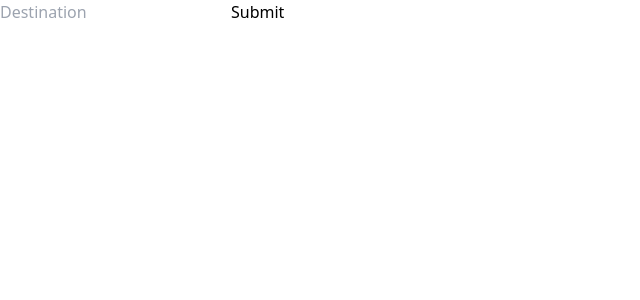
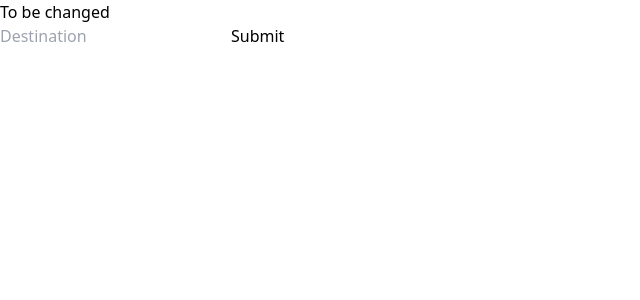
Before and after one commit to BorimirGanchev/HackTues-9, a React (Vite) app in the folder frontend/: page / in a window 1280 px wide. Shown: the top 300 px of the page, without its empty margins (0-640 px from the left). Built offline with nearby package versions, Linux system fonts and the light colour scheme.

Commit message:
added header

```diff
--- a/frontend/src/App.jsx
+++ b/frontend/src/App.jsx
@@ -3,11 +3,15 @@ import reactLogo from './assets/react.svg'
 import './searchBar'
 import './App.css'
 import SearchBar from './searchBar'
+import Header from './header'
 
 export default function App(){
   return (
-    <div className='search-bar'>
-      <SearchBar/>
+    <div>
+      <Header/>
+      <div className='search-bar'>
+        <SearchBar/>
+      </div>
     </div>
   )
 }
--- /dev/null
+++ b/frontend/src/header.jsx
@@ -0,0 +1,11 @@
+import React from 'react'
+import ReactDOM from 'react-dom/client'
+
+export default function Header() {
+
+    return (
+        <div className='header-container'>
+            <h1 className='page-name'>To be changed</h1>
+        </div>
+    )
+}
```
